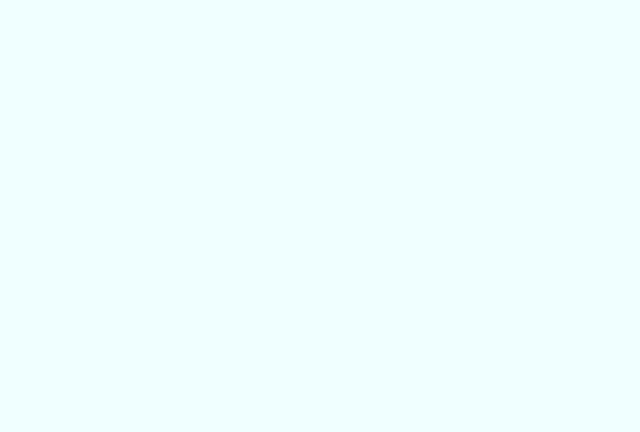
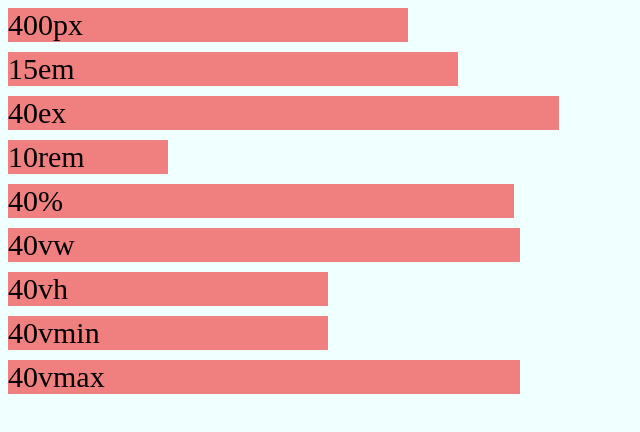
Before and after one commit to artur9501/csspodstawy, a plain HTML site: page miarycss/index.html in a window 1280 px wide. Shown: the whole page, without its empty margins (0-640 px from the left). Drawn offline with Linux system fonts and the light colour scheme.

Commit message:
Jednostki miary

```diff
--- a/miarycss/css/style.css
+++ b/miarycss/css/style.css
@@ -5,3 +5,47 @@ html {
 body {
     background-color: azure;
 }
+
+#container {
+    font-size: 30px;
+
+}
+
+#container > div {
+    background-color: lightcoral;
+    margin-bottom: 10px;
+
+}
+
+#pixel {
+    width: 400px;
+}
+
+#em {
+    width: 15em;
+}
+
+#ex {
+    width: 40ex;
+}
+
+#rem {
+    width: 10rem;
+}
+
+#procenty {
+    width: 40%;
+}
+
+#vw {
+    width: 40vw;
+}
+#vh {
+    width: 40vh;
+}
+#vmin {
+    width: 40vmin;
+}
+#vmax {
+    width: 40vmax;
+}
--- a/miarycss/index.html
+++ b/miarycss/index.html
@@ -1,11 +1,26 @@
 <!DOCTYPE html>
 <html lang="en">
+
 <head>
     <meta charset="UTF-8">
     <title>Document</title>
     <link rel="stylesheet" href="css/style.css">
 </head>
+
 <body>
+    <div id="container">
+        <div id="pixel">400px</div>
+        <div id="em">15em</div>
+        <div id="ex">40ex</div>
+        <div id="rem">10rem</div>
+        <div id="procenty">40%</div>
+        <div id="vw">40vw</div>
+        <div id="vh">40vh</div>
+        <div id="vmin">40vmin</div>
+        <div id="vmax">40vmax</div>
+
+    </div>
 
 </body>
+
 </html>
```
